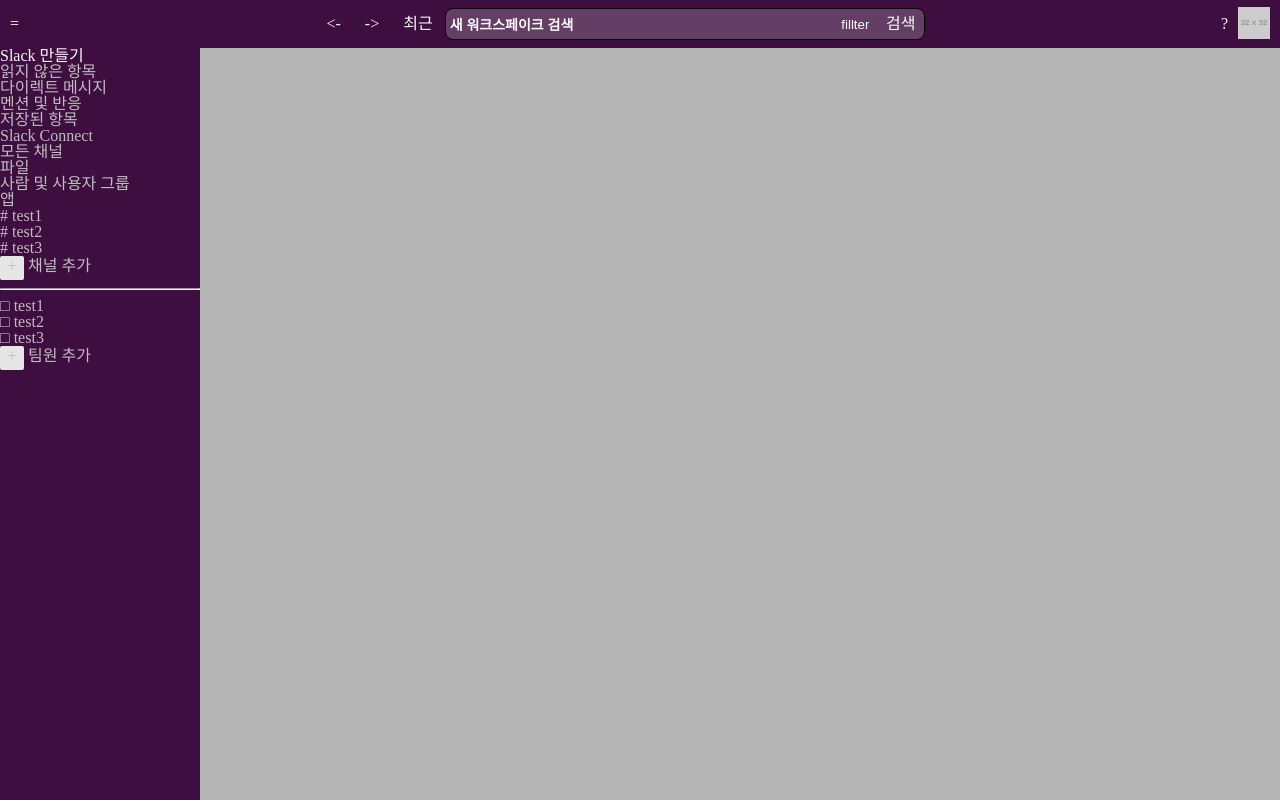
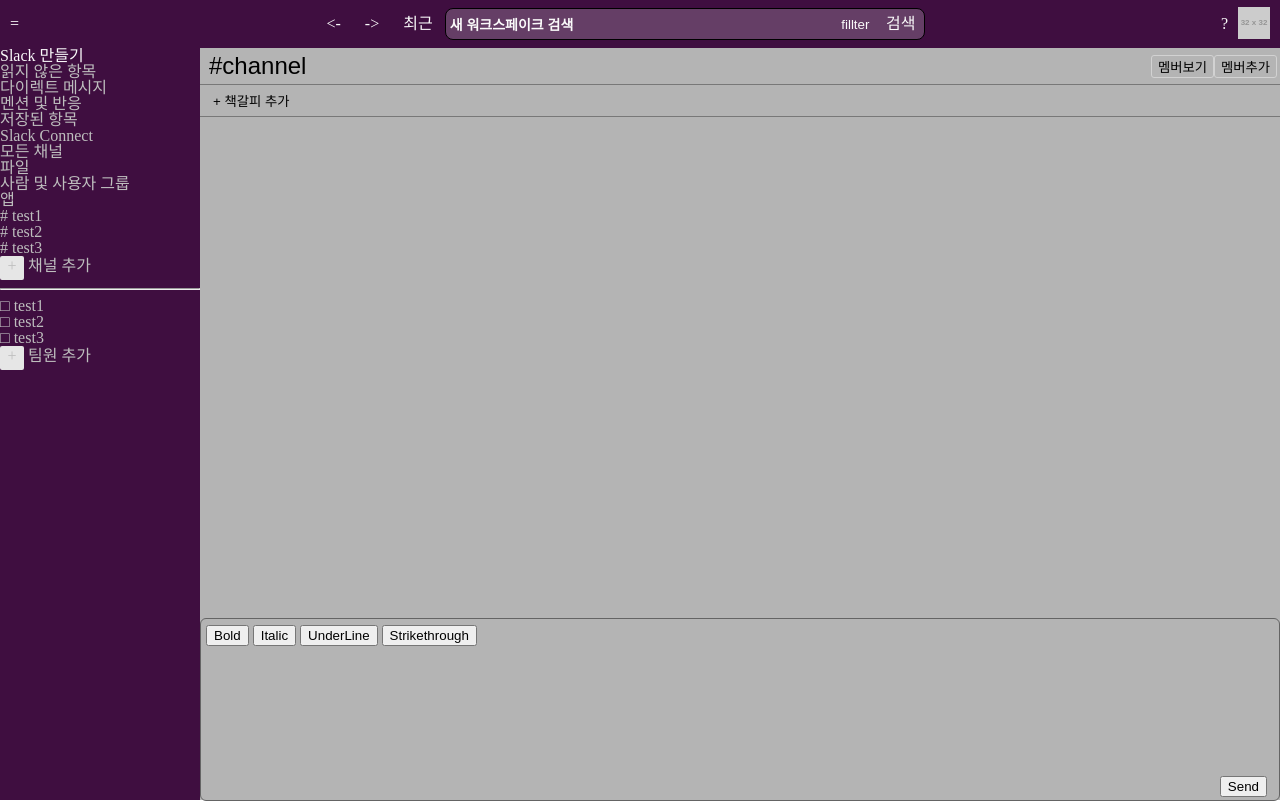
Before and after one commit to fms2014-github/clone-coding-slack, a Vue app: page /channel/1 in a window 1280 px wide. Built offline with nearby package versions, Linux system fonts and the light colour scheme.

Commit message:
위지윅 개발 중

```diff
--- a/src/App.vue
+++ b/src/App.vue
@@ -1,8 +1,8 @@
 <template>
   <div id="app">
-    <custom-header />
-    <side-bar class="test1"/>
-    <custom-main  class="test2"/>
+    <custom-header/>
+    <side-bar/>
+    <custom-main/>
   </div>
 </template>
 
--- a/src/components/SearchSuggest.vue
+++ b/src/components/SearchSuggest.vue
@@ -3,7 +3,7 @@
     <p>찾고 있는 것은...</p>
     <button class="message">메시지</button>
     <button class="file">파일</button>
-    <button class="chennal">채널</button>
+    <button class="channel">채널</button>
     <button class="people">사람</button>
   </div>
 </template>
--- a/src/layout/SideBar.vue
+++ b/src/layout/SideBar.vue
@@ -4,12 +4,12 @@
       Slack 만들기
     </div>
     <side-sub-menu-vue />
-    <list @addLisItem="addLisItem" :kind="'channel'">
-      <list-item :kind="'channel'" :channelnMessageNo="listItem.channelnMessageNo" :listItem="listItem.name" v-for="listItem in listItems" :key="listItem.id" ></list-item>
+    <list @addLisItem="addChannel" :kind="'channel'">
+      <list-item :kind="'channel'" :channelnMessageNo="listItem.channelnMessageNo" :listItem="listItem.name" v-for="listItem in channel" :key="listItem.id" ></list-item>
     </list>
     <hr/>
-    <list @addLisItem="addLisItem" :kind="'directMsg'">
-      <list-item :kind="'directMsg'" :channelnMessageNo="listItem.channelnMessageNo" :listItem="listItem.name" v-for="listItem in listItems" :key="listItem.id" ></list-item>
+    <list @addLisItem="addDireceMessage" :kind="'directMsg'">
+      <list-item :kind="'directMsg'" :channelnMessageNo="listItem.channelnMessageNo" :listItem="listItem.name" v-for="listItem in directMessage" :key="listItem.id" ></list-item>
     </list>
     <MenuPopup v-if="MenuPstn" class="MenuPstn"></MenuPopup>
   </div>
@@ -25,7 +25,22 @@
   data() {
     return {
       MenuPstn: false,
-      listItems:[{
+      channel:[
+        {
+          name: "test1",
+          channelnMessageNo: "4523"
+        },
+        {
+          name: "test2",
+          channelnMessageNo: "4334"
+        },
+        {
+          name: "test3",
+          channelnMessageNo: "5413"
+        },
+      ],
+      directMessage:[
+        {
           name: "test1",
           channelnMessageNo: "4523"
         },
@@ -51,14 +66,23 @@
       console.log('fdsa');
       this.MenuPstn = !this.MenuPstn;
     },
-    addLisItem() {
+    addChannel() {
       console.log("추가");
-      let len = this.$data.listItems.length + 1;
+      let len = this.$data.channel.length + 1;
       let roomData = {
         name: "test" + len,
         channelnMessageNo: "" + Math.ceil(Math.random() * 10000)
       }
-      this.$data.listItems.push(roomData);
+      this.$data.channel.push(roomData);
+    },
+    addDireceMessage() {
+      console.log("추가");
+      let len = this.$data.directMessage.length + 1;
+      let roomData = {
+        name: "test" + len,
+        channelnMessageNo: "" + Math.ceil(Math.random() * 10000)
+      }
+      this.$data.directMessage.push(roomData);
     }
   }
 }
--- a/src/router/index.js
+++ b/src/router/index.js
@@ -4,7 +4,7 @@
 import MenuTest from '../views/MenuTest.vue'
 import MainTest from '../views/MainTest.vue'
 import SideSubMenuTest from '@/views/SideSubMenuTest.vue'
-import Channel from '@/views/Chennal.vue'
+import Channel from '@/views/Channel.vue'
 import DirectMsg from '@/views/DirectMsg.vue'
 
 Vue.use(VueRouter)
@@ -48,7 +48,7 @@
     // which is lazy-loaded when the route is visited.
   },
   {
-    path: '/chennal/:channelId',
+    path: '/channel/:channelId',
     name: 'channel',
     component: Channel,
     // route level code-splitting
--- /dev/null
+++ b/src/views/Channel.vue
@@ -0,0 +1,169 @@
+<template>
+  <div class="channel-board">
+    <div class="title">
+        <button>#{{channelName}}</button>
+        <div class="member-info-wrap">
+            <button class="member-list">멤버보기</button>
+            <button class="member-add">멤버추가</button>
+        </div>
+    </div>
+    <div class="bookmark-wrap">
+        <button class="bookmark">+ 책갈피 추가</button>
+    </div>
+    <div class="chat-log">
+
+    </div>
+    <div class="wysiwyg">
+        <div class="wysiwyg-form">
+            <button class="bold" @click="setBold">Bold</button>
+            <button>Italic</button>
+            <button>UnderLine</button>
+            <button>Strikethrough</button>
+        </div>
+        <p class="inputText" contenteditable="true"></p>
+        <button class="send">Send</button>
+    </div>
+  </div>
+</template>
+
+<script>
+export default {
+    data(){
+        return {
+            channelName: "channel",
+        }
+    },
+    mounted(){
+        this.init();
+    },
+    methods: {
+        init(){
+            this.initInputTextArea();
+        },
+        initInputTextArea(){
+            let inputText = document.querySelector(".inputText");
+
+            inputText.addEventListener('keypress', function(ev){
+                if(ev.key === 'Enter' && !ev.shiftKey){
+                    ev.preventDefault();
+                }else if(ev.key === 'Enter' && ev.shiftKey){
+                    let selection = window.getSelection();
+                    let range = selection.getRangeAt(0);
+                    let brTag = document.createElement('br');
+                    console.log('selection', selection.rangeCount)
+                    range.deleteContents();
+                    range.insertNode(brTag);
+                    range.setStartAfter(brTag);
+                    range.setEndAfter(brTag);
+                    range.collapse(false);
+                    selection.removeAllRanges();
+                    selection.addRange(range);
+                }
+            })
+        },
+        setBold(eventObj){
+            let selection = window.getSelection();
+            console.log('selection', selection.rangeCount)
+            let range = selection.getRangeAt(0);
+            let boldTag = document.createElement('strong');
+            range.selectNode(boldTag);
+            selection.removeAllRanges();
+            selection.addRange(range);
+        }
+
+    }
+}
+</script>
+
+<style lang="scss" scoped>
+.channel-board{
+    height: 100%;
+    .title{
+        display: flex;
+        justify-content: space-between;
+        align-items: center;
+        border-bottom: solid 1px $gray-color-120;
+        padding: 3px;
+        &>button {
+            font-size: 1.5rem;
+            border-width: 0px;
+            border-radius: 6px;
+            background-color: unset;
+
+            &:hover{
+                background-color: $gray-color-190;
+            }
+        }
+
+        .member-info-wrap{
+            button{
+                border: {
+                    width: 1px;
+                    radius: 3px;
+                    color: $gray-color-210;
+                    style: solid
+                }
+                background-color: unset;
+
+                &:hover{
+                    background-color: $gray-color-190;
+                    cursor: pointer;
+                }
+            }
+        }
+    }
+
+    .bookmark-wrap{
+        padding: 3px 0px;
+        border-bottom: solid 1px $gray-color-120;
+        .bookmark{
+            background-color: unset;
+            border: unset;
+            border-radius: 6px;
+            padding: 3px;
+            margin-left: 10px;
+
+            &:hover{
+                background-color: $gray-color-190;
+                cursor: pointer;
+            }
+        }
+    }
+
+    .chat-log{
+        height: calc(90% - 68px - 108px);
+    }
+
+    .wysiwyg{
+        position: relative;
+        height: calc(10% + 100px);
+        padding: 3px;
+        border: {
+            style: solid;
+            width: 1px;
+            color: $gray-color-100;
+            radius: 6px;
+        }
+        button{
+            margin: 3px 2px 3px 2px;
+        }
+        .inputText{
+            position:absolute;
+            overflow: auto;
+            bottom: 26px;
+            top: 24px;
+            left: 0px;
+            right: 0px;
+            strong{
+                font-weight: 700;
+            }
+        }
+
+        .send{
+            position: absolute;
+            bottom: 0px;
+            right: 10px;
+        }
+    }
+}
+</style>
--- a/src/views/Chennal.vue
+++ /dev/null
@@ -1,77 +0,0 @@
-<template>
-  <div class="chennal-board">
-    <div class="title">
-        <span>#{{chennalName}}</span>
-        <div class="member-info-wrap">
-            <button class="member-list">멤버보기</button>
-            <button class="member-add">멤버추가</button>
-        </div>
-    </div>
-    <div class="bookmark-wrap">
-        <button class="bookmark">+ 책갈피 추가</button>
-    </div>
-    <div class="wysiwyg">
-        <div class="wysiwyg-form">
-
-        </div>
-        <p class="inputText" contenteditable="true"></p>
-    </div>
-  </div>
-</template>
-
-<script>
-export default {
-    data(){
-        return {
-            chennalName: "chennal",
-        }
-    },
-    mounted(){
-    }
-}
-</script>
-
-<style lang="scss" scoped>
-.chennal-board{
-    .title{
-        display: flex;
-        justify-content: space-between;
-        align-items: center;
-        border-bottom: solid 1px $gray-color-120;
-        padding: 3px;
-
-        .member-info-wrap{
-            button{
-                border: {
-                    width: 1px;
-                    radius: 3px;
-                    color: $gray-color-190;
-                    style: solid
-                }
-                background-color: $gray-color-160;
-
-                &:hover{
-                    cursor: pointer;
-                }
-            }
-        }
-    }
-
-    .bookmark-wrap{
-        padding: 3px 0px;
-        border-bottom: solid 1px $gray-color-120;
-        .bookmark{
-            background-color: unset;
-            border: unset;
-            border-radius: 6px;
-            padding: 3px;
-            margin-left: 10px;
-
-            &:hover{
-                background-color: $gray-color-200;
-                cursor: pointer;
-            }
-        }
-    }
-}
-</style>
--- a/src/views/DirectMsg.vue
+++ b/src/views/DirectMsg.vue
@@ -1,7 +1,7 @@
 <template>
   <div class="member-board">
     <div class="title">
-        <span>#{{memberName}}</span>
+        <button>#{{memberName}}</button>
     </div>
     <div class="bookmark-wrap">
         <button class="bookmark">+ 책갈피 추가</button>
@@ -29,6 +29,18 @@
         align-items: center;
         border-bottom: solid 1px $gray-color-120;
         padding: 6px 3px;
+
+        &>button {
+            font-size: 1.5rem;
+            border-width: 0px;
+            border-radius: 6px;
+            background-color: unset;
+
+            &:hover{
+                background-color: $gray-color-190;
+            }
+        }
+
     }
 
     .bookmark-wrap{
```
Lines whose indentation alone changed are shown as unchanged.
